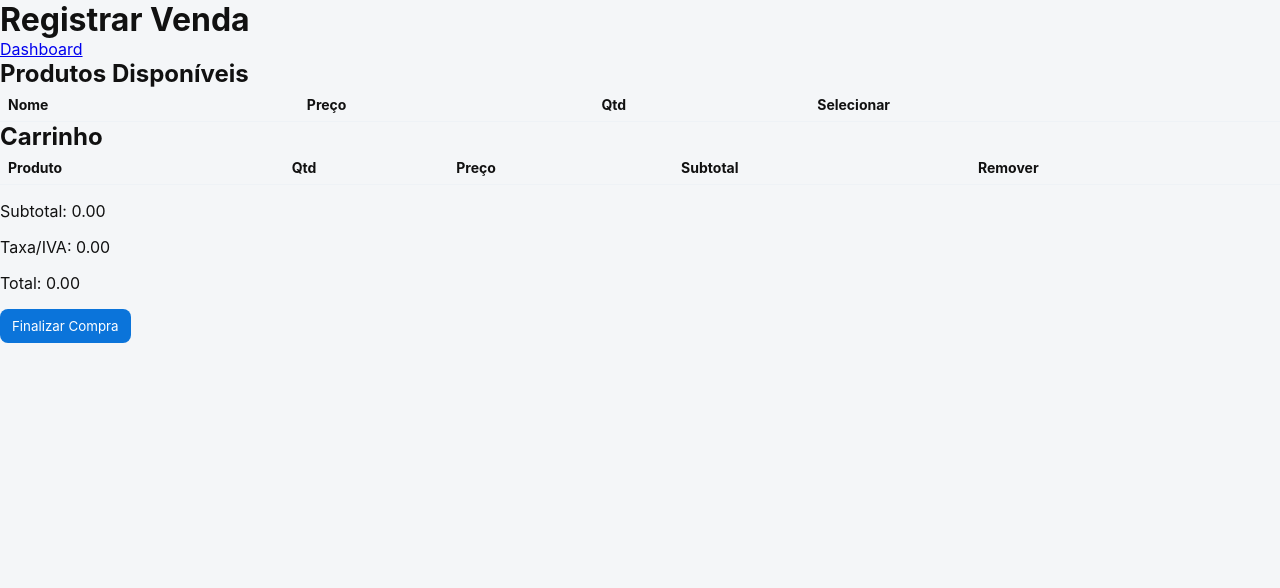
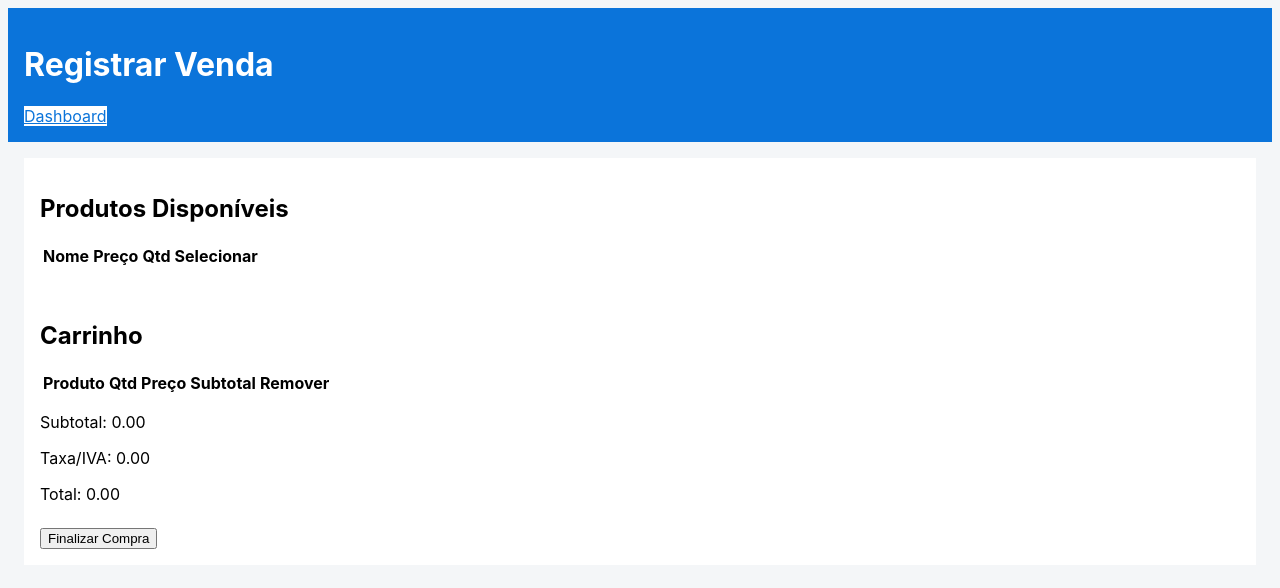
Before and after one commit to Benjanuario/vanda, a plain HTML site: page produtos.html in a window 1280 px wide. Drawn offline with Linux system fonts and the light colour scheme.

Commit message:
Update style.css

```diff
--- a/style.css
+++ b/style.css
@@ -1,30 +1,11 @@
-:root{
-  --bg: #f4f6f8;
-  --card: #fff;
-  --muted: #6b7280;
-  --accent: #0b74da;
-  --accent-hover: #095bb5;
-  --danger: #ef4444;
-}
-
-*{box-sizing:border-box;font-family:Inter,system-ui,Segoe UI,Roboto,Helvetica,Arial,sans-serif;}
-body{margin:0;background:var(--bg);color:#111;}
-.container{max-width:1100px;margin:28px auto;padding:18px;}
-.card{background:var(--card);padding:14px;border-radius:12px;box-shadow:0 6px 18px rgba(16,24,40,.06);}
-h1,h2,h3,h4{margin:0;}
-button{background:var(--accent);color:#fff;border:0;padding:9px 12px;border-radius:8px;cursor:pointer;transition:0.2s;}
-button:hover{background:var(--accent-hover);}
-button.danger{background:var(--danger);}
-input, select, textarea{width:100%;padding:8px;border:1px solid #e6e9ef;border-radius:8px;}
-label{display:block;font-size:13px;margin-bottom:6px;color:var(--muted);}
-table{width:100%;border-collapse:collapse;}
-th,td{padding:8px;border-bottom:1px solid #eef2f6;text-align:left;font-size:14px;}
-th{text-align:left;}
-.right{text-align:right;}
-small{font-size:12px;color:var(--muted);}
-.logo-placeholder{width:220px;height:70px;border:2px dashed #d1d5db;border-radius:8px;display:flex;align-items:center;justify-content:center;cursor:pointer;background:#fafafa;}
-.logo-placeholder img{max-width:100%;max-height:100%;}
-.actions{display:flex;gap:8px;}
-.totals{display:flex;flex-direction:column;gap:4px;}
-.modal{position:fixed;top:0;left:0;width:100%;height:100%;background:rgba(0,0,0,0.4);display:flex;align-items:center;justify-content:center;z-index:999;display:none;}
-.modal .content{background:#fff;padding:20px;border-radius:12px;max-width:600px;width:100%;}
+body { font-family: 'Inter', sans-serif; }
+.bg-gray-100 { background: #f4f6f8; }
+.bg-white { background: #fff; }
+.bg-blue-600 { background: #0b74da; }
+.text-white { color: #fff; }
+.text-blue-600 { color: #0b74da; }
+.p-4 { padding: 1rem; }
+.mt-2 { margin-top: 0.5rem; }
+.mt-4 { margin-top: 1rem; }
+.mt-6 { margin-top: 1.5rem; }
+.rounded { border-radius: 0.
```
